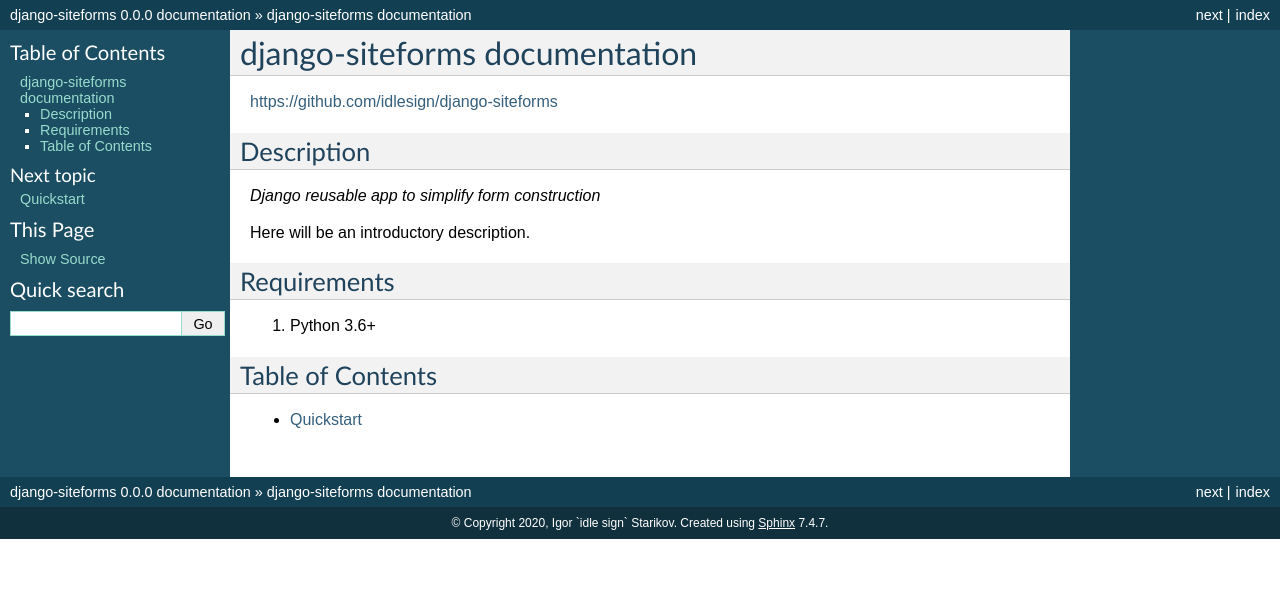
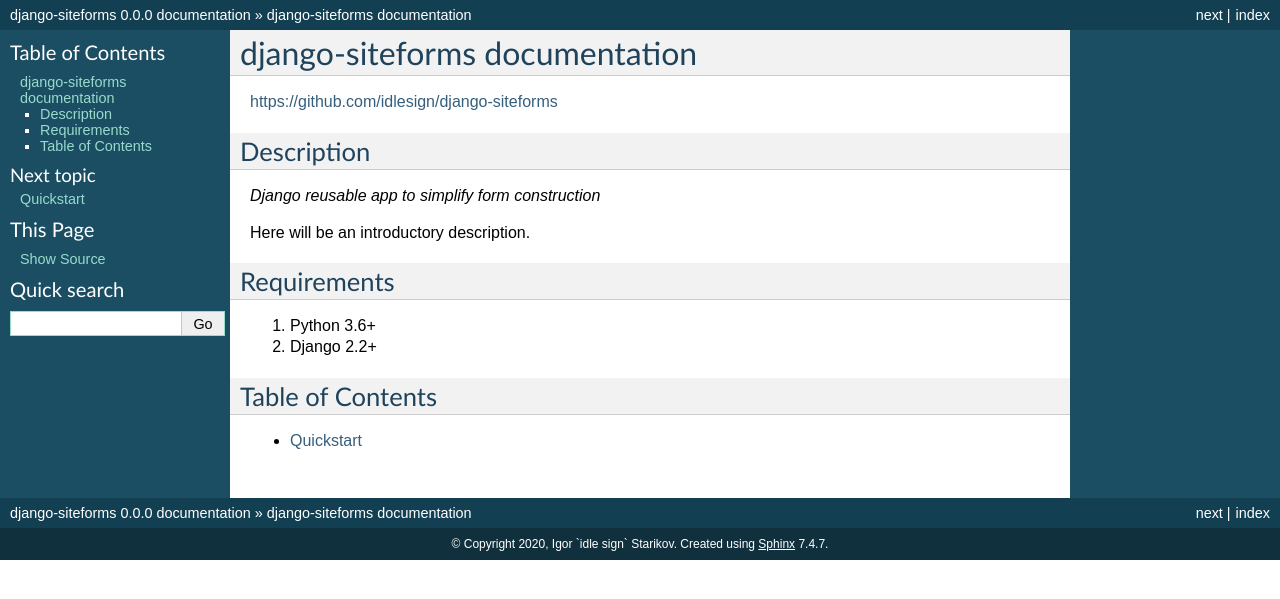
Before and after one commit to idlesign/django-siteforms, a Sphinx documentation site: the page built from docs/source/index.rst, in a window 1280 px wide. Shown: the top 599 px of the page. Built offline with Sphinx 7.4.7, drawn with Linux system fonts in a browser that asks for light colours.

Commit message:
Django 2.2 made minimum.

```diff
--- a/docs/source/index.rst
+++ b/docs/source/index.rst
@@ -17,6 +17,7 @@
 ------------
 
 1. Python 3.6+
+2. Django 2.2+
 
 
 
```
Also changed, not shown: .travis.yml, 1 other file.
